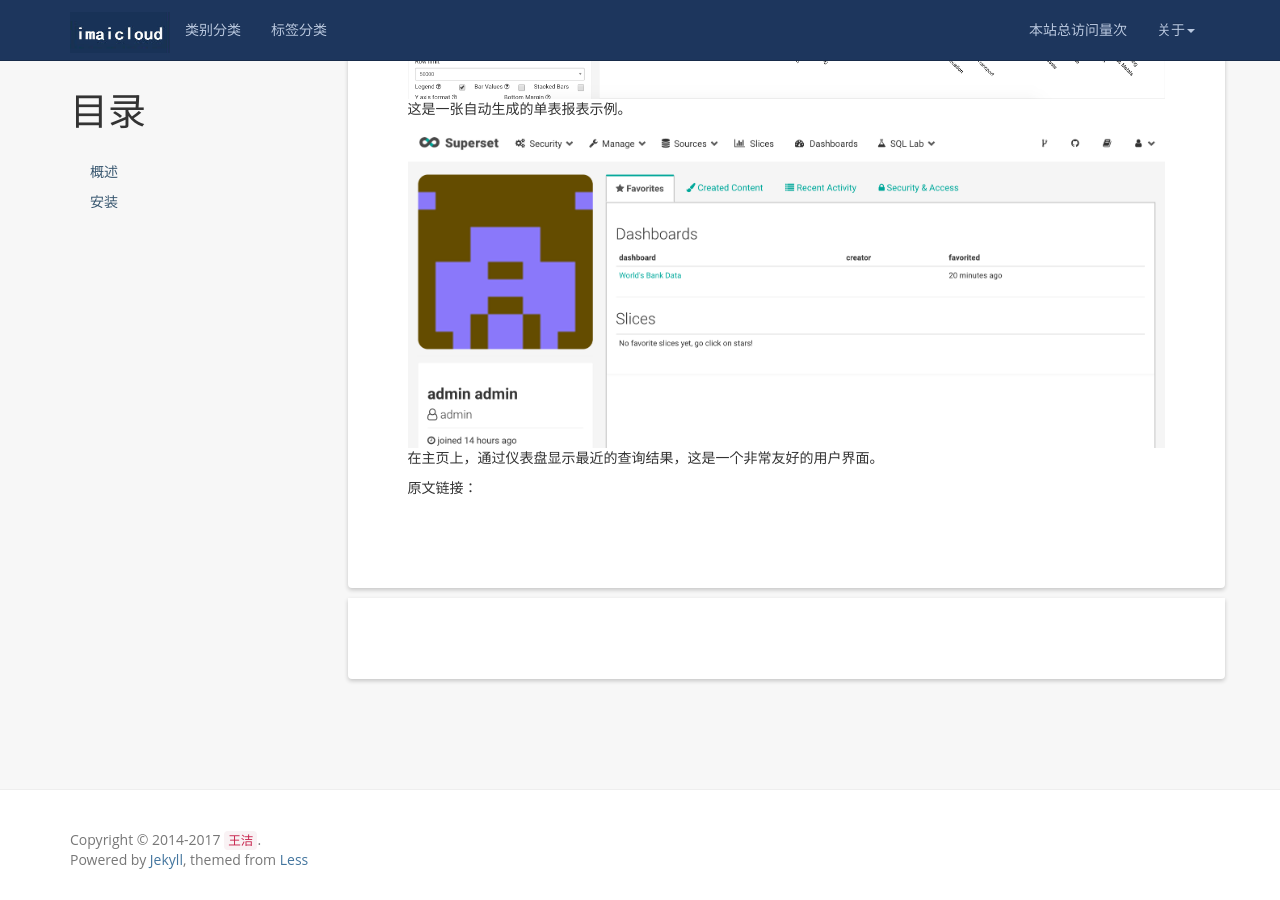
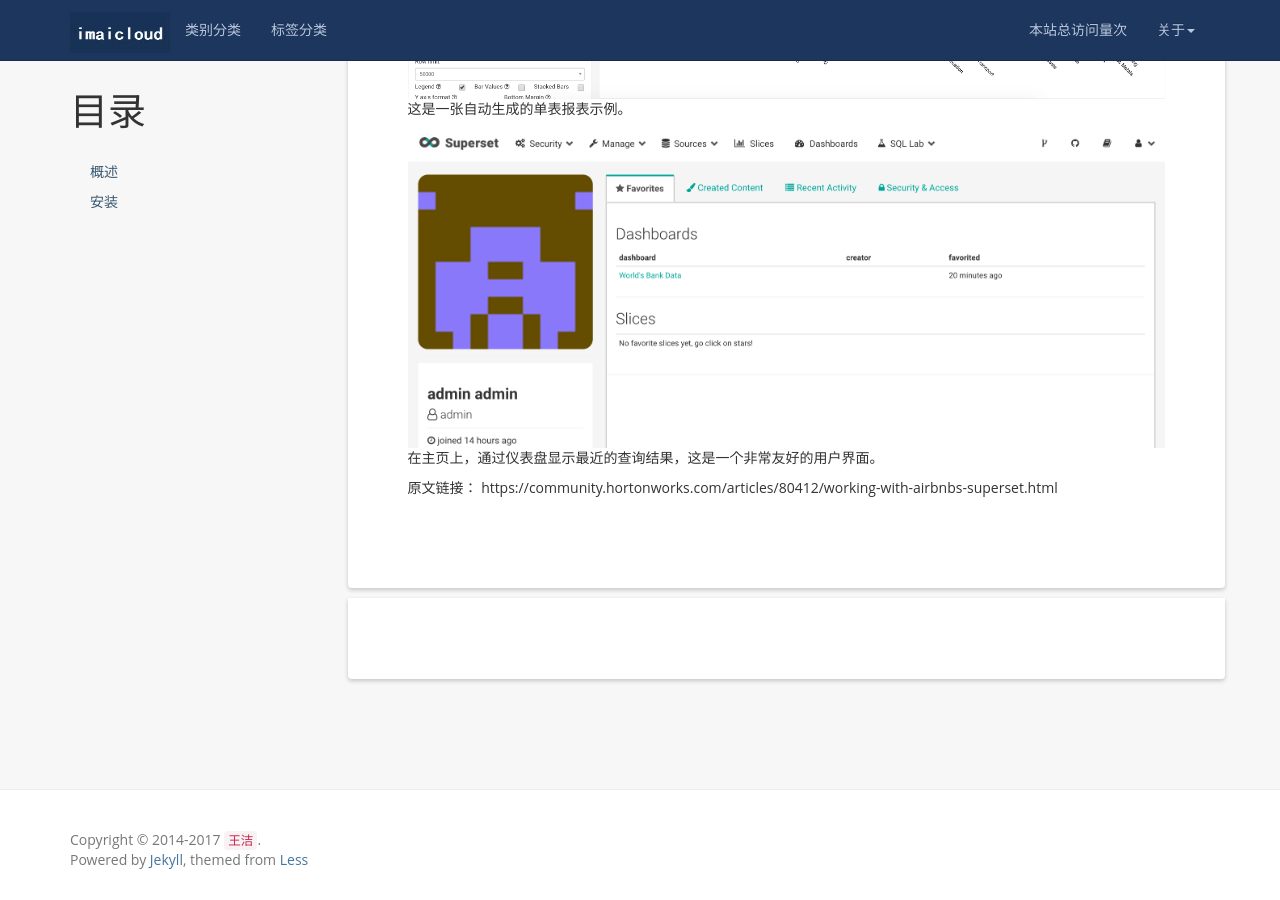
Before and after one commit to zhanglan/blog-1, a Jekyll site: the page built from _posts/olap/2017-07-03-Superset使用指南.md, in a window 1280 px wide and 900 px high, scrolled down 3455 px. Built offline with Jekyll 4.4.1, drawn with Linux system fonts in a browser that asks for light colours; nearby versions of some CDN libraries; comment, search, counter and statistics services are not loaded.

Commit message:
Update 2017-07-03-Superset使用指南.md

```diff
--- a/_posts/olap/2017-07-03-Superset使用指南.md
+++ b/_posts/olap/2017-07-03-Superset使用指南.md
@@ -80,4 +80,4 @@
 
 
 原文链接：
-[](https://community.hortonworks.com/articles/80412/working-with-airbnbs-superset.html)
+https://community.hortonworks.com/articles/80412/working-with-airbnbs-superset.html
```
